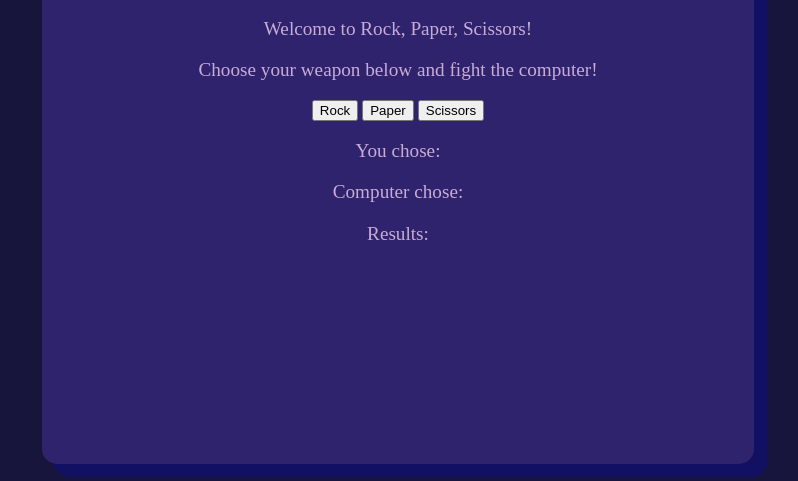
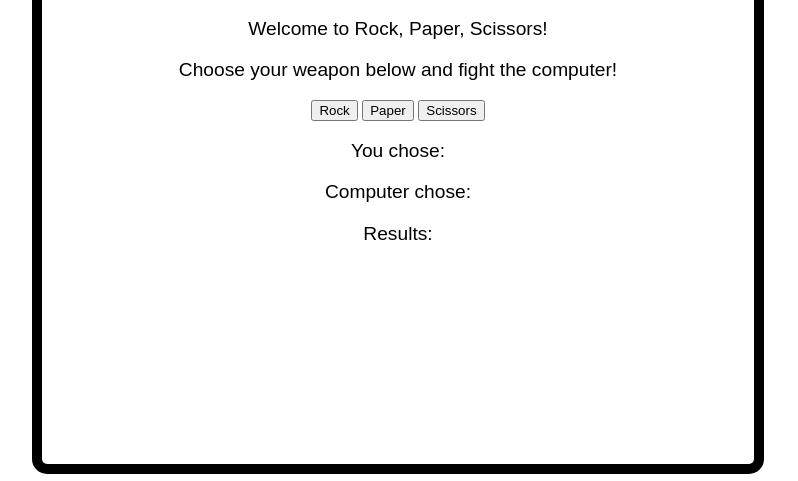
Before and after one commit to davidbentley95/odin-rock-paper-scissors, a plain HTML site: page index.html in a window 1280 px wide. Shown: the part 319-800 px from the top of the page, without its empty margins (242-1040 px from the left). Drawn offline with Linux system fonts and the light colour scheme.

Commit message:
Import google font
Import Tiny5 Static google font and apply to body.

```diff
--- a/styles.css
+++ b/styles.css
@@ -6,9 +6,11 @@ body {
     width: 100vw;
     height: 100vh;
     display: flex;
-    background-color: #17153B;
     justify-content: center;
     align-items: center;
+    font-family: "Tiny5", sans-serif;
+  font-weight: 400;
+  font-style: normal;
 }
 
 h1 {
@@ -28,12 +30,10 @@ p, span {
     display: flex;
     flex-direction: column;
     width: 40%;
-    background-color: #2E236C;
-    color: #C8ACD6;
     padding: 200px 100px;
     text-align: center;
+    border: 10px solid black;
     border-radius: 15px;
-    box-shadow: 12px 12px 2px 1px rgba(0, 0, 255, .2);
 }
 
 .score-box {
```
